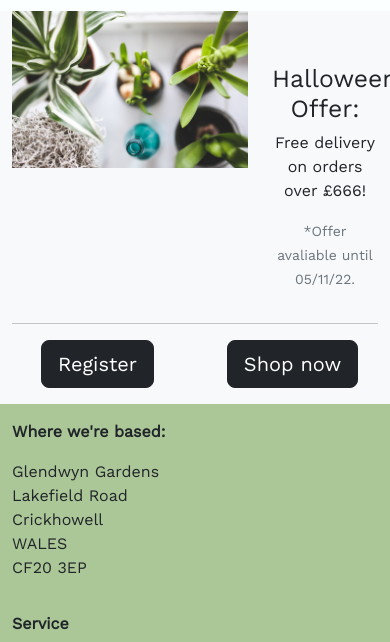
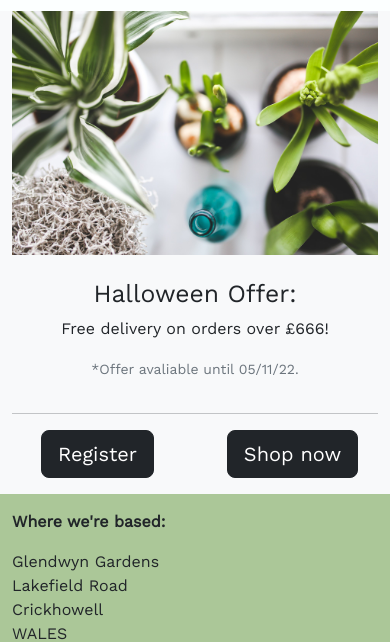
Before and after one commit to antonia-white/deilen, a Django app: page / in a window 390 px wide. Shown: the part 69-711 px from the top of the page. Run offline with Django 4.2, Linux system fonts and the light colour scheme; some libraries are stand-ins or nearby versions; some web fonts are replaced.

Commit message:
Change mobile layout of home page

```diff
--- a/home/templates/home/index.html
+++ b/home/templates/home/index.html
@@ -13,10 +13,10 @@
 <div class="container-fluid bg-light">
     <br class="small-screen-hide">
     <div class="row main-container">
-        <div class="col-8">
+        <div class="col-12 col-sm-8">
             <img class="img-fluid" src="{% static 'media/houseplants.jpg' %}" alt="Assortment of houseplants">
         </div>
-        <div class="col-4 flex-container">
+        <div class="col-12 col-sm-4 flex-container">
             <!-- TODO: change 666 to become a variable { {free_delivery_threshold}} -->
             <div id="offers-block" class="text-center">
                 <h2>Halloween Offer:</h2>
--- a/static/css/style.css
+++ b/static/css/style.css
@@ -24,6 +24,10 @@ body {
     font-family: 'Work Sans', sans-serif;
     background-color: #fcffff;
     height: calc(100vh - 164px);
+}
+
+#offers-block {
+    padding-top:50%;
 }
 
 /* Header */
@@ -104,24 +108,24 @@ header {
     justify-content: center;
 }
 
-#offers-block {
-    padding-top:50%;
-}
 
 /* Media Queries */
 
-/* Small screens bootstrap 5 */
-@media(max-width:767px) {
+/* Small screens and smaller bootstrap 5 */
+@media(max-width:776px) {
     .small-screen-hide {
         display: none;
     }
     .push-content{
         height: 80px;
     }
+    #offers-block {
+        padding-top:1.5em;
+    }
 }
 
-/* Medium screens bootstrap 5 */
-@media(max-width:991px) {
+/* Medium screens and up bootstrap 5 */
+@media(min-width:992px) {
     .medium-screen-hide {
         display: none;
     }
```
